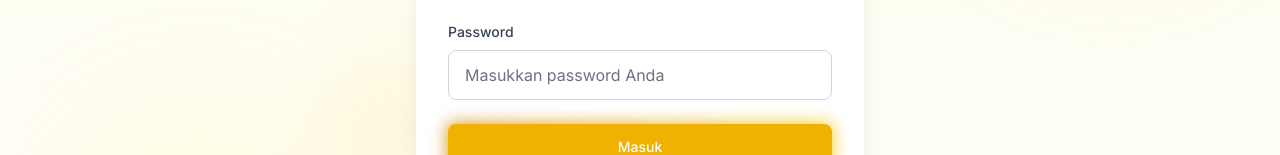
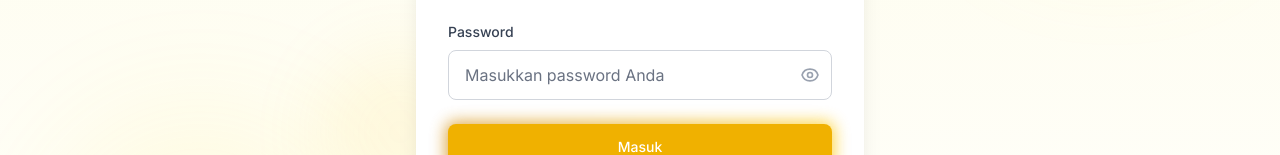
Before and after one commit to helenavianney/quiz-app, a Next.js app: page /login in a window 1280 px wide. Shown: the part 364-519 px from the top of the page. Built offline with nearby package versions, Linux system fonts and the light colour scheme.

Commit message:
add eye password

```diff
--- a/app/api/results/route.ts
+++ b/app/api/results/route.ts
@@ -26,6 +26,8 @@
   }
 
   const { user_id, quiz_id, score } = validationResult.data;
+
+  console.log(user_id);
 
   // Validasi foreign key
   const [user, quiz] = await Promise.all([
--- a/app/login/page.tsx
+++ b/app/login/page.tsx
@@ -16,6 +16,7 @@
   });
   const [isLoading, setIsLoading] = useState(false);
   const [error, setError] = useState("");
+  const [showPassword, setShowPassword] = useState(false);
 
   const handleInputChange = (e: React.ChangeEvent<HTMLInputElement>) => {
     const { name, value } = e.target;
@@ -134,16 +135,34 @@
                 <label htmlFor="password" className="block text-sm font-medium text-gray-700 mb-2">
                   Password
                 </label>
+                <div className="relative">
                   <input
                     id="password"
                     name="password"
-                  type="password"
+                    type={showPassword ? "text" : "password"}
                     required
                     value={formData.password}
                     onChange={handleInputChange}
-                  className="w-full px-4 py-3 border border-gray-300 rounded-lg focus:ring-2 focus:ring-yellow-500 focus:border-transparent transition duration-200 text-gray-900 placeholder-gray-500"
+                    className="w-full px-4 py-3 pr-12 border border-gray-300 rounded-lg focus:ring-2 focus:ring-yellow-500 focus:border-transparent transition duration-200 text-gray-900 placeholder-gray-500"
                     placeholder="Masukkan password Anda"
                   />
+                  <button
+                    type="button"
+                    onClick={() => setShowPassword(!showPassword)}
+                    className="absolute inset-y-0 right-0 pr-3 flex items-center text-gray-400 hover:text-gray-600"
+                  >
+                    {showPassword ? (
+                      <svg className="h-5 w-5" fill="none" viewBox="0 0 24 24" stroke="currentColor">
+                        <path strokeLinecap="round" strokeLinejoin="round" strokeWidth={2} d="M13.875 18.825A10.05 10.05 0 0112 19c-4.478 0-8.268-2.943-9.543-7a9.97 9.97 0 011.563-3.029m5.858.908a3 3 0 114.243 4.243M9.878 9.878l4.242 4.242M9.878 9.878L3 3m6.878 6.878L21 21" />
+                      </svg>
+                    ) : (
+                      <svg className="h-5 w-5" fill="none" viewBox="0 0 24 24" stroke="currentColor">
+                        <path strokeLinecap="round" strokeLinejoin="round" strokeWidth={2} d="M15 12a3 3 0 11-6 0 3 3 0 016 0z" />
+                        <path strokeLinecap="round" strokeLinejoin="round" strokeWidth={2} d="M2.458 12C3.732 7.943 7.523 5 12 5c4.478 0 8.268 2.943 9.542 7-1.274 4.057-5.064 7-9.542 7-4.477 0-8.268-2.943-9.542-7z" />
+                      </svg>
+                    )}
+                  </button>
+                </div>
               </div>
 
               <div className="relative group">
--- a/app/register/page.tsx
+++ b/app/register/page.tsx
@@ -14,6 +14,7 @@
   });
   const [isLoading, setIsLoading] = useState(false);
   const [error, setError] = useState("");
+  const [showPassword, setShowPassword] = useState(false);
 
   const handleInputChange = (e: React.ChangeEvent<HTMLInputElement>) => {
     const { name, value } = e.target;
@@ -139,17 +140,35 @@
                 <label htmlFor="password" className="block text-sm font-medium text-gray-700 mb-2">
                   Password
                 </label>
+                <div className="relative">
                   <input
                     id="password"
                     name="password"
-                  type="password"
+                    type={showPassword ? "text" : "password"}
                     required
                     value={formData.password}
                     onChange={handleInputChange}
-                  className="w-full px-4 py-3 border border-gray-300 rounded-lg focus:ring-2 focus:ring-yellow-500 focus:border-transparent transition duration-200 text-gray-900 placeholder-gray-500"
+                    className="w-full px-4 py-3 pr-12 border border-gray-300 rounded-lg focus:ring-2 focus:ring-yellow-500 focus:border-transparent transition duration-200 text-gray-900 placeholder-gray-500"
                     placeholder="Minimal 6 karakter"
                     minLength={6}
                   />
+                  <button
+                    type="button"
+                    onClick={() => setShowPassword(!showPassword)}
+                    className="absolute inset-y-0 right-0 pr-3 flex items-center text-gray-400 hover:text-gray-600"
+                  >
+                    {showPassword ? (
+                      <svg className="h-5 w-5" fill="none" viewBox="0 0 24 24" stroke="currentColor">
+                        <path strokeLinecap="round" strokeLinejoin="round" strokeWidth={2} d="M13.875 18.825A10.05 10.05 0 0112 19c-4.478 0-8.268-2.943-9.543-7a9.97 9.97 0 011.563-3.029m5.858.908a3 3 0 114.243 4.243M9.878 9.878l4.242 4.242M9.878 9.878L3 3m6.878 6.878L21 21" />
+                      </svg>
+                    ) : (
+                      <svg className="h-5 w-5" fill="none" viewBox="0 0 24 24" stroke="currentColor">
+                        <path strokeLinecap="round" strokeLinejoin="round" strokeWidth={2} d="M15 12a3 3 0 11-6 0 3 3 0 016 0z" />
+                        <path strokeLinecap="round" strokeLinejoin="round" strokeWidth={2} d="M2.458 12C3.732 7.943 7.523 5 12 5c4.478 0 8.268 2.943 9.542 7-1.274 4.057-5.064 7-9.542 7-4.477 0-8.268-2.943-9.542-7z" />
+                      </svg>
+                    )}
+                  </button>
+                </div>
               </div>
 
               <div className="relative group">
```
Lines whose indentation alone changed are shown as unchanged.
